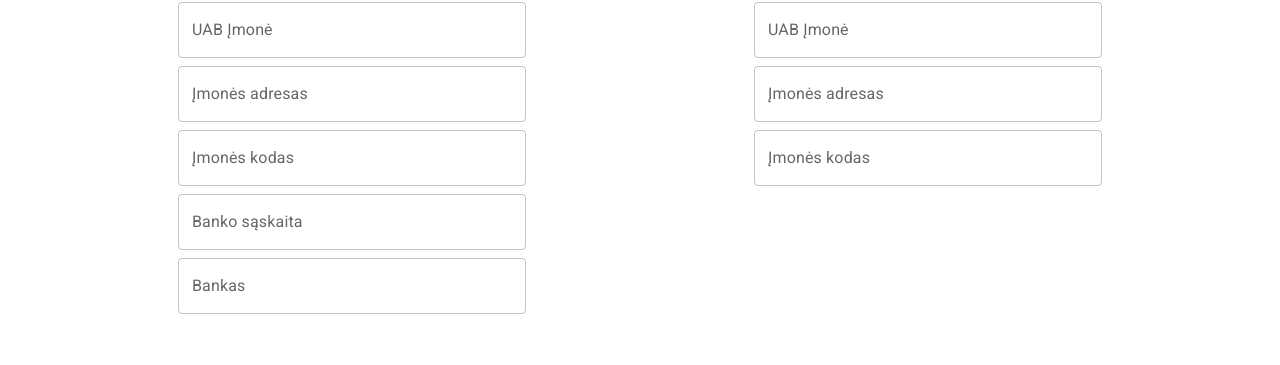
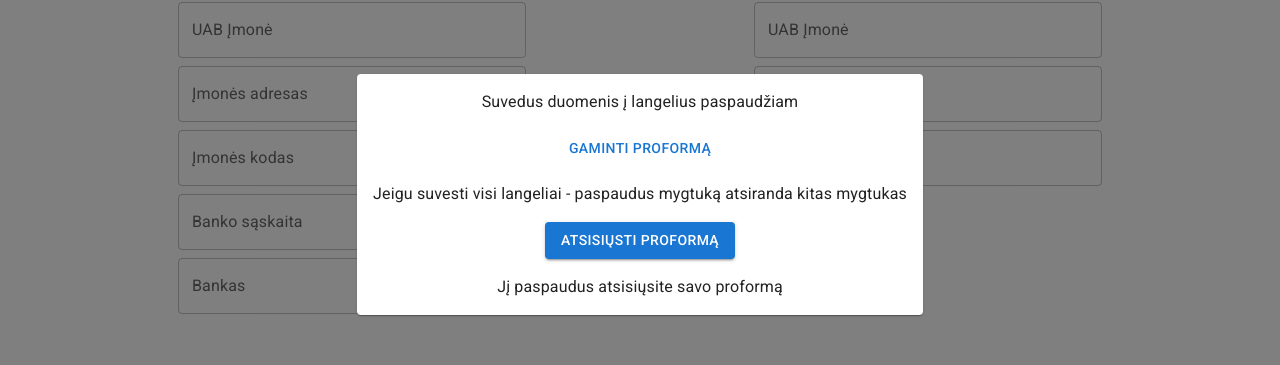
Before and after one commit to Mancefas/PDF-proforma, a React (Create React App) app: page / in a window 1280 px wide. Shown: the part 206-571 px from the top of the page. Built offline with nearby package versions, Linux system fonts and the light colour scheme.

Commit message:
'how to use it' component

```diff
--- a/src/App.tsx
+++ b/src/App.tsx
@@ -1,6 +1,7 @@
 import "./App.css";
 import ProformaInvoice from "./Components/ProformaInvoice";
 import CookieConsent from "react-cookie-consent";
+import HowToUseIt from "./Components/HowToUseIt";
 
 function App() {
   return (
@@ -27,6 +28,7 @@ function App() {
           </a>{" "}
         </span>
       </CookieConsent>
+      <HowToUseIt />
     </>
   );
 }
--- /dev/null
+++ b/src/Components/HowToUseIt.tsx
@@ -0,0 +1,62 @@
+import { useEffect, useState } from "react";
+import Backdrop from "@mui/material/Backdrop";
+import { Button, Paper, Typography, Box } from "@mui/material/";
+
+export default function HowToUseIt() {
+  const [open, setOpen] = useState(false);
+  const handleClose = () => {
+    setOpen(false);
+  };
+  const handleToggle = () => {
+    setOpen(!open);
+  };
+
+  useEffect(() => {
+    setOpen(!open);
+  }, []);
+
+  return (
+    <div>
+      <Backdrop
+        sx={{ color: "#fff", zIndex: (theme) => theme.zIndex.drawer + 1 }}
+        open={open}
+        onClick={handleClose}
+      >
+        <Paper sx={{ padding: "1rem" }}>
+          <Typography textAlign="center">
+            Suvedus duomenis į langelius paspaudžiam
+          </Typography>
+          <Box
+            sx={{
+              display: "flex",
+              alignItems: "center",
+              justifyContent: "center",
+              margin: "1rem",
+            }}
+          >
+            <Button variant="text">Gaminti proformą</Button>
+          </Box>
+          <Typography textAlign="center">
+            Jeigu suvesti visi langeliai - paspaudus mygtuką atsiranda kitas
+            mygtukas
+          </Typography>
+          <Box
+            sx={{
+              display: "flex",
+              alignItems: "center",
+              justifyContent: "center",
+              margin: "1rem",
+            }}
+          >
+            <Button variant="contained" type="button">
+              Atsisiųsti proformą
+            </Button>
+          </Box>
+          <Typography textAlign="center">
+            Jį paspaudus atsisiųsite savo proformą
+          </Typography>
+        </Paper>
+      </Backdrop>
+    </div>
+  );
+}
```
